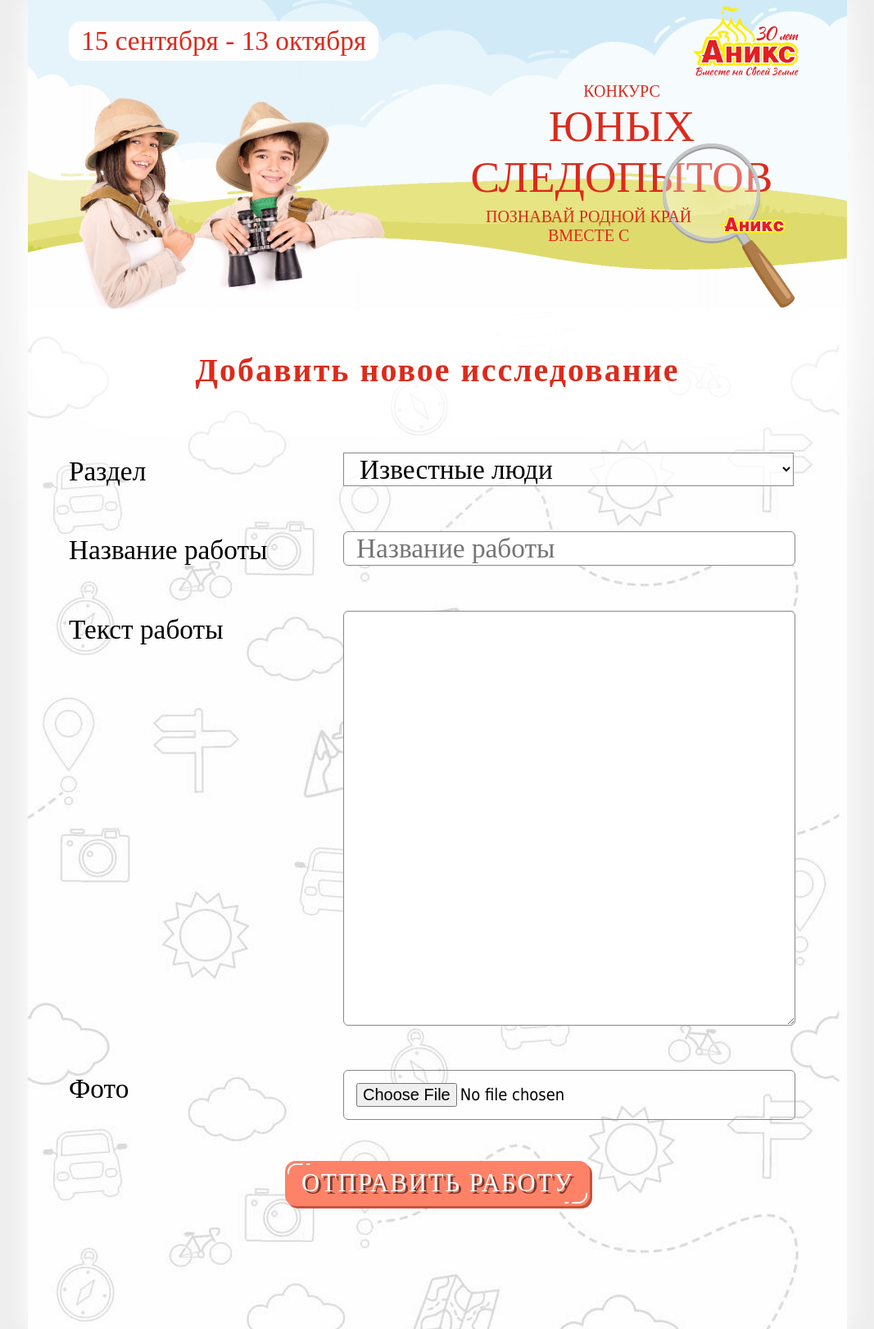
After one commit to BitLittel/sledopit, a Flask app: template main/templates/add_research.html in a window 1280 px wide. The commit adds this page. Shown: the whole page at 82% size, without its empty margins (106-1173 px from the left). Run offline with Flask 2, Linux system fonts and the light colour scheme; the template is opened without the code that fills it, so the values that code supplies are empty; parts of the project's set-up code (start-up, migrations or seed data) failed here and were passed over; some libraries are stand-ins or nearby versions; some web fonts are replaced.

Commit message:
Исправил ошибку с окном регистрации Добавил страницу добавления исследования

```diff
--- a/main/static/css/style_for_index.css
+++ b/main/static/css/style_for_index.css
@@ -21,6 +21,7 @@ body {
     position: absolute;
     box-shadow: 0 0 30px #fff;
     text-align:center;
+    min-height: 100%;
 }
 
 #bgHeader {
@@ -603,15 +604,14 @@ p.Tahoma {
     width: 500px;
     box-shadow: 0px 0px 150px #424242;
     left: calc(50% - 263px);
-    top: calc(50% - 350px);
     border-radius: 40px;
     border: solid 1px #888888;
     background: #EFEB8698;
     padding: 26px;
     transition: 0.5s ease;
     opacity: 0;
-    transform: scale(4);
-    margin-top: -100%;
+    transform: scale(0);
+    margin-top: -100px;
 }
 
 #loginPopUp>h1 {
@@ -757,3 +757,63 @@ p.Tahoma {
     font-size: 20pt;
     color: #333;
 }
+
+.addNewResearchContentBox {
+    padding: 50px;
+}
+
+.newResearchLabel {
+    font-family: "Lilita", serif;
+    font-size: 25pt;
+    padding: 0px 35px 0px 0;
+    line-height: 35pt;
+    width: 300px;
+    text-align: left;
+}
+
+#newReseachCategotySelect {
+    font-size: 25pt;
+    font-family: "Lilita", serif;
+    background: #ffffffbb;
+    padding-left: 15px;
+    padding-right: 15px;
+    border: 1px solid #888888;
+    width: 550px;
+}
+
+.newResearchParagraph {
+    display: flex;
+    flex-direction: revert;
+    margin-bottom: 50px;
+}
+
+#newResearchName {
+    font-size: 25pt;
+    font-family: "Lilita", serif;
+    border-radius: 6px;
+    border: 1px solid #888888;
+    width: 520px;
+    padding-left: 15px;
+    padding-right: 15px;
+}
+
+#newResearchText {
+    font-size: 15pt;
+    font-family: Tahoma, Helvetica, sans-serif;
+    border-radius: 6px;
+    border: 1px solid #888888;
+    width: 540px;
+    height: 500px;
+    padding-left: 5px;
+    padding-right: 5px;
+}
+
+#newResearchPhoto {
+    font-size: 15pt;
+    font-family: Tahoma, Helvetica, sans-serif;
+    border-radius: 6px;
+    border: 1px solid #888888;
+    width: 520px;
+    padding: 15px;
+    line-height: 0pt;
+}
--- a/main/static/js/script.js
+++ b/main/static/js/script.js
@@ -64,7 +64,7 @@ function showLoginPopUp() {
     document.getElementById("bgFooter").style.opacity = 0;
     document.getElementById("conBox").style.opacity = 0;
     document.getElementById("loginPopUp").style.opacity = 1;
-    document.getElementById("loginPopUp").style.marginTop = '0%';
+    document.getElementById("loginPopUp").style.marginTop = '50px';
     document.getElementById("loginPopUp").style.transform = 'scale(1)';
     document.getElementById("loginStep1").style.display = 'block';
     document.getElementById("loginStep2").style.display = 'none';
@@ -75,8 +75,8 @@ function closeLoginPopUp() {
     document.getElementById("bgFooter").style.opacity = 1;
     document.getElementById("conBox").style.opacity = 1;
     document.getElementById("loginPopUp").style.opacity = 0;
-    document.getElementById("loginPopUp").style.marginTop = '-100%';
-    document.getElementById("loginPopUp").style.transform = 'scale(4)';
+    document.getElementById("loginPopUp").style.marginTop = '-100px';
+    document.getElementById("loginPopUp").style.transform = 'scale(0)';
 }
 
 function closeErrorMessage() {
--- /dev/null
+++ b/main/templates/add_research.html
@@ -0,0 +1,133 @@
+<!DOCTYPE HTML>
+<html lang="ru">
+<head>
+  <title>Следопыты</title>
+  <link rel="shortcut icon" href="{{ url_for('static', filename='img/favicon.png') }}" type="image/png">
+  <link rel="stylesheet" type="text/css" href="../static/css/style_for_index.css">
+  <script src="../static/js/script.js"></script>
+  <script src="../static/js/main.js"></script>
+  <meta name="csrf-token" content="{{ csrf_token() }}" />
+  <meta http-equiv="Content-Type" content="text/html; charset=UTF-8">
+</head>
+<body>
+  <div id="bodyContainer">
+    <div id="bgHeader">
+      <div class="horFlexContainer" id="headerHorMain">
+        <p id="iPeriodBubble" class="Lilita redFont" >15 сентября - 13 октября</p>
+        <p id="headerAnixLogo"></p>
+      </div>
+      <div id="mainH1" class="Lilita redFont">
+        <div id="textContMainH1">
+          <p style="font-size: 15pt;">Конкурс</p>
+          <p style="font-size: 40pt;">юных</p>
+          <p style="font-size: 40pt; margin-bottom: 6px">следопытов</p>
+          <div style="justify-content: center; margin-bottom: 20px;" class="horFlexContainer">
+            <p style="font-size: 15pt; z-index: 12" class="noPadding">Познавай родной край вместе с</p>
+            <p class="inlineLogo noPadding" style="z-index: 15">Аникс</p>
+          </div>
+          <div style="height: 56px"></div>
+        </div>
+      </div>
+    </div>
+    <div id="conBox">
+      <div style="margin: 5% 0;">
+        <h1>Добавить новое исследование</h1>
+        <div class="addNewResearchContentBox">
+          <div class="newResearchParagraph">
+            <div class="newResearchLabel">
+              <label for="newReseachCategotySelect">Раздел</label>
+            </div>
+            <div>
+              <select id="newReseachCategotySelect">
+                <option>Известные люди</option>
+                <option>Растительный мир</option>
+                <option>Животный мир</option>
+                <option>Природные объекты</option>
+              </select>
+            </div>
+          </div>
+          <div class="newResearchParagraph">
+            <div class="newResearchLabel">
+              <label for="newResearchName">Название работы</label>
+            </div>
+            <div>
+              <input type="text" id="newResearchName" placeholder="Название работы">
+            </div>
+          </div>
+          <div class="newResearchParagraph">
+            <div class="newResearchLabel">
+              <label for="newResearchText">Текст работы</label>
+            </div>
+            <div>
+              <textarea id="newResearchText" placeholder="Опиши свою работу здесь"> </textarea>
+            </div>
+          </div>
+          <div class="newResearchParagraph">
+            <div class="newResearchLabel">
+              <label for="newResearchPhoto">Фото</label>
+            </div>
+            <div>
+              <input type="file" id="newResearchPhoto">
+            </div>
+          </div>
+          <div class="newResearchParagraph" style="justify-content: center">
+            <div class="funButton">Отправить работу</div>
+          </div>
+        </div>
+      </div>
+    </div>
+  </div>
+  <div id="loginPopUp">
+    <dib id="loginPopupExitButton" onclick="closeLoginPopUp()">x</dib>
+    <div class="loginElement" id="loginStep1">
+      <h1>Вход или регистрация</h1>
+      <p><label for="phoneNumber">Номер телефона:</label></p>
+      <p>
+        <input id="phoneNumber" name="phoneNumber" size="14" class="tel" placeholder="+7 (999) 999 9999">
+      </p>
+      <p>
+        <button onclick="logIn();" class="funButton">Войти</button>
+      </p>
+    </div>
+    <div class="loginElement" id="loginStep2">
+      <h1>Давай познакомимся!</h1>
+      <p><label for="name">Фамилия Имя:</label></p>
+      <p>
+        <input class="name" id="name" placeholder="Иванов Иван">
+      </p>
+      <p><label for="school">Школа:</label></p>
+      <p>
+        <input class="name" id="school" placeholder="Школа №123">
+      </p>
+      <p><label for="ageSelection">Возраст:</label></p>
+      <p>
+        <select id="ageSelection" class="option">
+          <option selected>5</option>
+          {% for i in range(6, 80) %}
+          <option>{{ i }}</option>
+          {% endfor %}
+        </select>
+      </p>
+      <p><label for="cityFrom">Откуда ты:</label></p>
+      <p>
+        <select id="cityFrom" class="option">
+          <option selected></option>
+          {% for cite in cites %}
+          <option>{{ cite.name_city }}</option>
+          {% endfor %}
+        </select>
+      </p>
+      <p>
+        <input id="personalDataAgreement" type="checkbox"><label for="personalDataAgreement">Соглашаюсь на обработку персональных данных</label>
+      </p>
+      <p>
+        <button class="funButton" onclick="RegIn();">Зарегистрироваться</button>
+      </p>
+    </div>
+  </div>
+  <div id="errorBox">
+    <p id="messageHeader">Test message</p>
+    <p id="messageText">You are dead</p>
+  </div>
+</body>
+</html>
```
